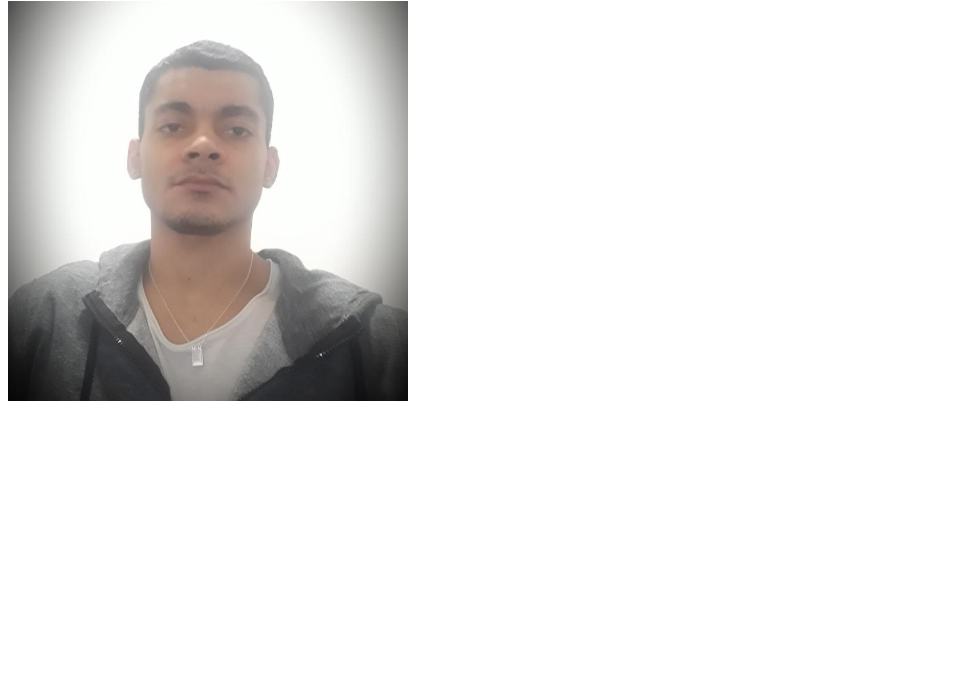
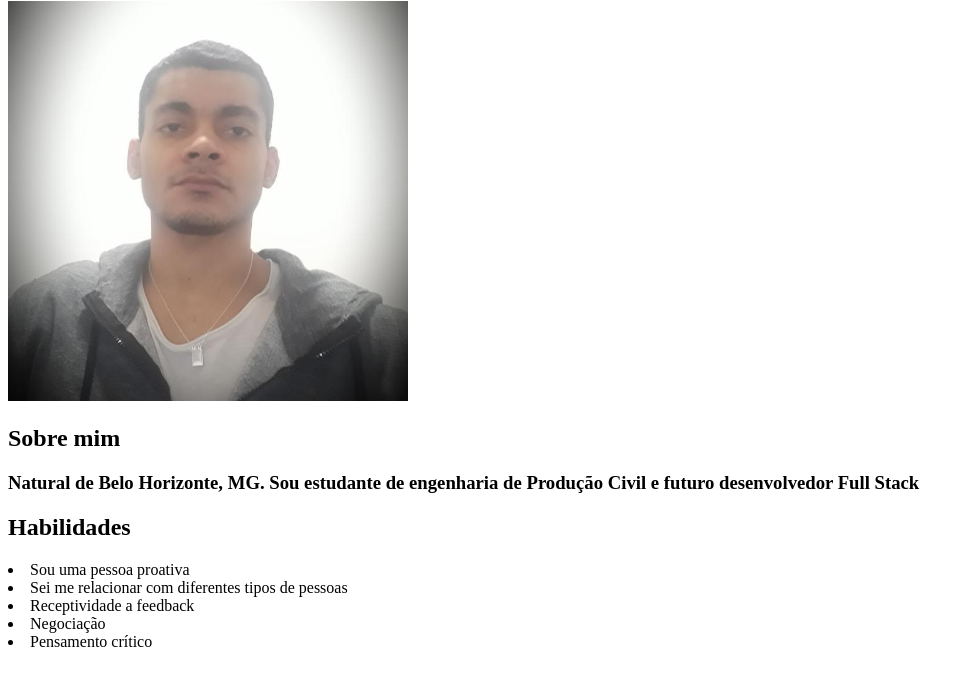
Before and after one commit to Gustavo-Mourao/Portifolio, a plain HTML site: page index.html in a window 1280 px wide. Shown: the part 79-764 px from the top of the page, without its empty margins (0-975 px from the left). Drawn offline with Linux system fonts and the light colour scheme.

Commit message:
Lista de Habilidades

```diff
--- a/index.html
+++ b/index.html
@@ -10,6 +10,16 @@
     <h1>Gustavo de Carvalho Mourão</h1>
     <img width="400px" src="./aca6ae3a-ea4f-4a74-bfc4-7f9a69078f42.jpeg" alt="Foto perfil">
 
+    <h2>Sobre mim</h2>
+
+    <h3>Natural de Belo Horizonte, MG. Sou estudante de engenharia de Produção Civil e futuro desenvolvedor Full Stack </h3>
+
+    <h2>Habilidades</h2>
+    <li>Sou uma pessoa proativa</li>
+    <li>Sei me relacionar com diferentes tipos de pessoas</li>
+    <li>Receptividade a feedback</li>
+    <li>Negociação</li>
+    <li>Pensamento crítico</li>
 
 
 </body>
```
